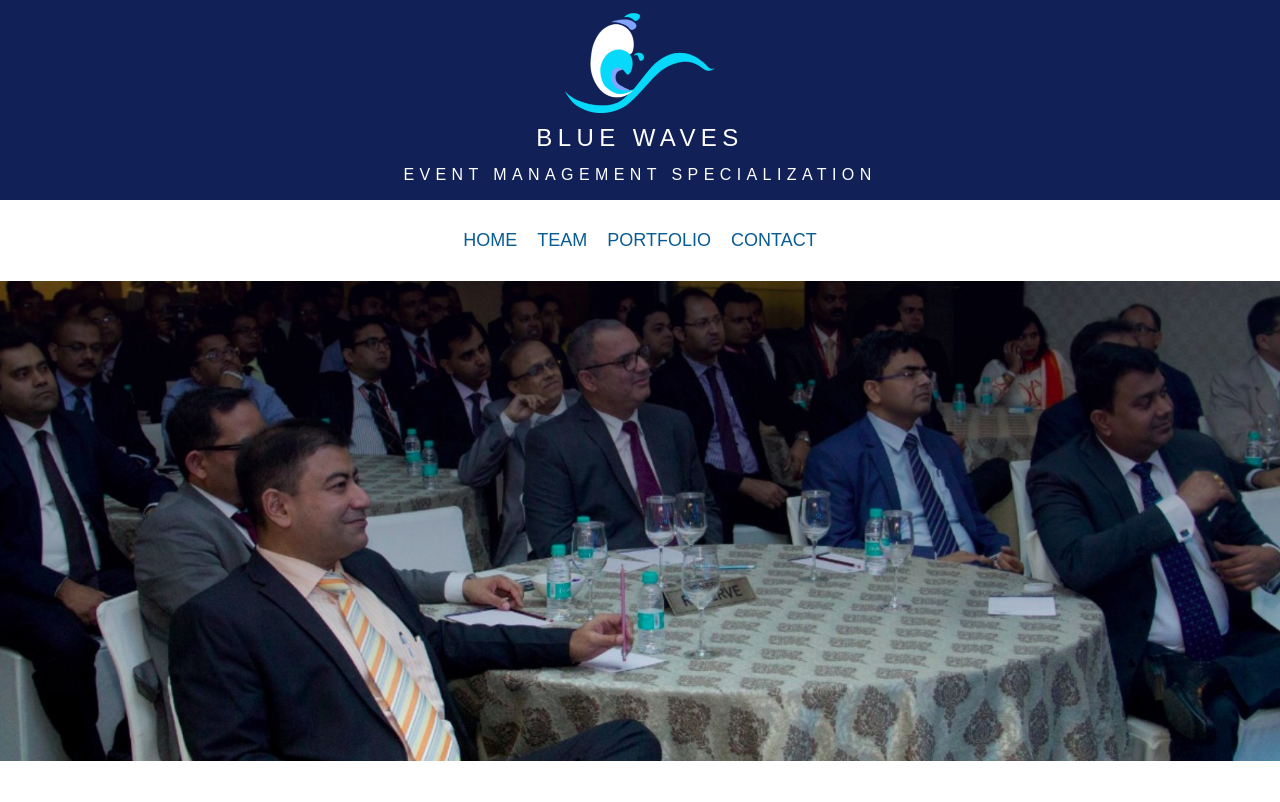
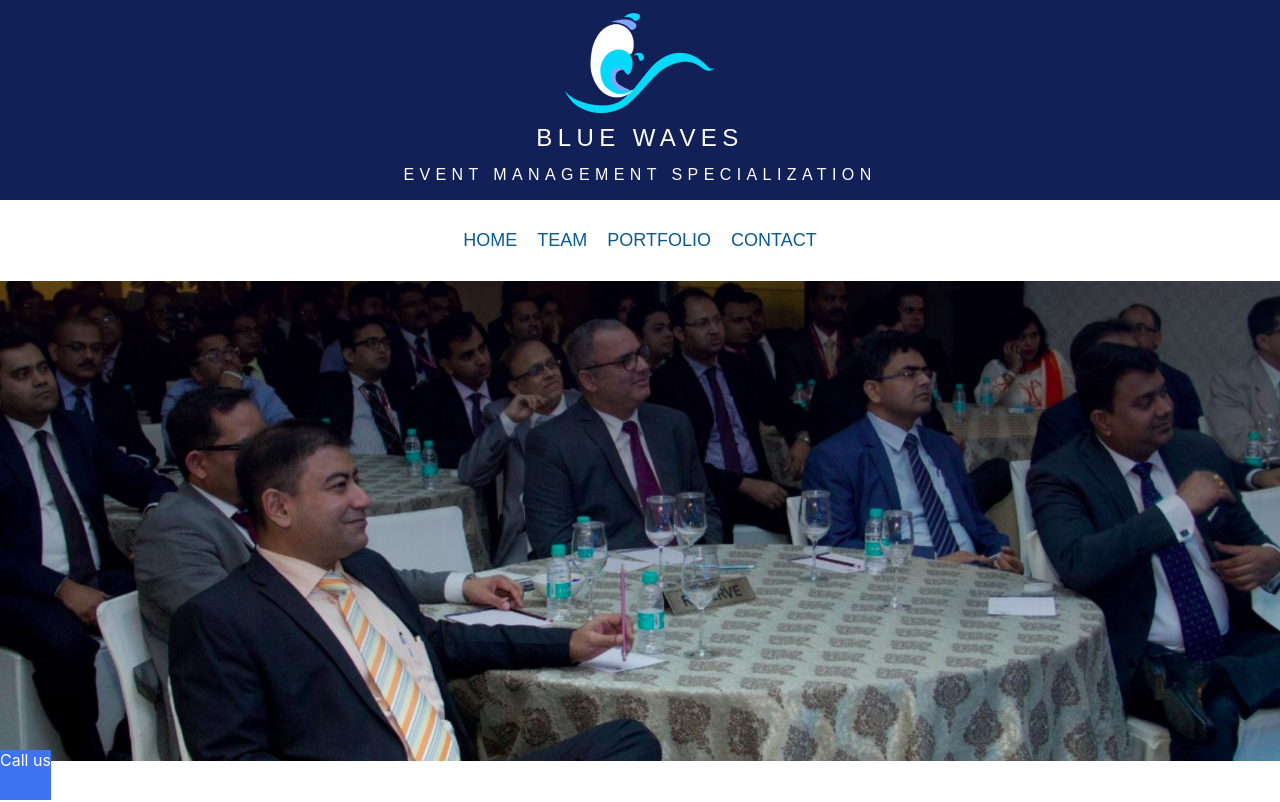
Before and after one commit to raunak1993/blue-wave-event, a React (Create React App) app: page / in a window 1280 px wide. Shown: the top 802 px of the page. Built offline with nearby package versions, Linux system fonts and the light colour scheme; a web font is replaced by a local one.

Commit message:
path of Callus fixed

```diff
--- a/src/Components/callUs/callUs.js
+++ b/src/Components/CallUs/CallUs.js
@@ -1,5 +1,5 @@
 import React from "react";
-import styles from "./callUs.module.css"
+import styles from "./CallUs.module.css"
 const callUs = () =>{
     return (<>
     <div className = {styles.callUs}>Call us</div>
--- a/src/pages/Home/index.js
+++ b/src/pages/Home/index.js
@@ -8,7 +8,7 @@ import LOGO from "../../assets/Header/logo.png"
 import Header from "../../Components/Header/Header.js";
 import Footer from "../../Components/Footer/Footer";
 import Work from "../../Components/Work/Work";
-import callUs from "../../Components/callUs/callUs";
+import CallUs from "../../Components/CallUs/CallUs";
 import Divider from "../../Components/Divider/Divider.js";
 
 
@@ -19,6 +19,7 @@ const Home =(props)=>{
          <Navbar/>
 
         <Landing src={LANDING_IMG}/>
+        <CallUs/>
 
         <Quote/>
         <Divider/>
```
Also changed, not shown: src/Components/CallUs/CallUs.module.css (renamed from src/Components/callUs/callUs.module.css).
